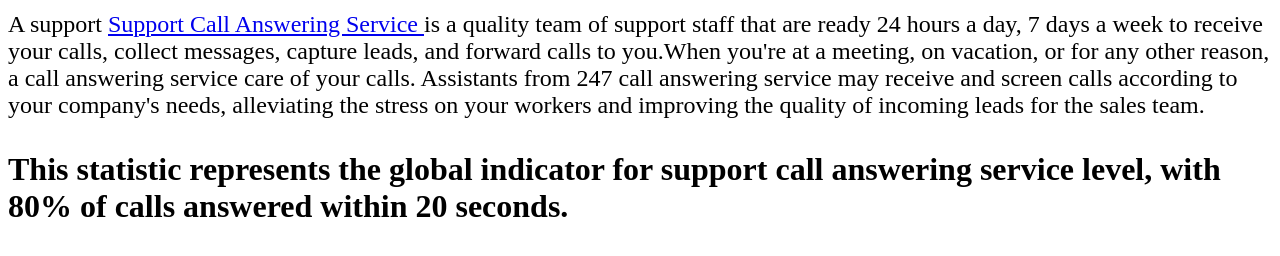
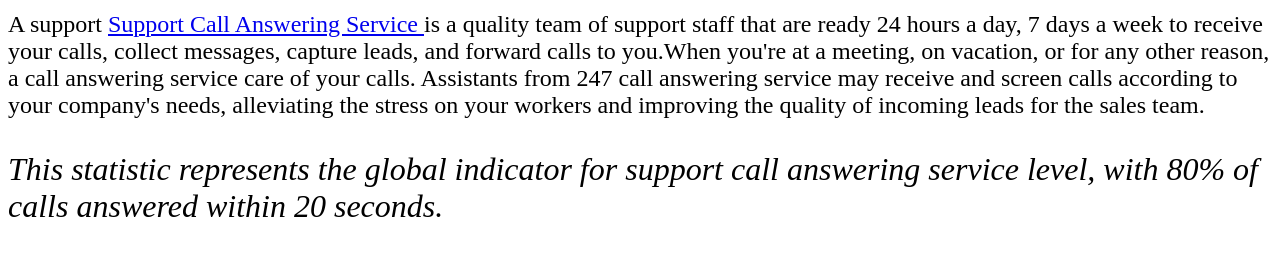
Before and after one commit to callcenterbd/article, a plain HTML site: page index.html in a window 1280 px wide. Shown: the part 66-322 px from the top of the page. Drawn offline with Linux system fonts and the light colour scheme.

Commit message:
Update index.html

```diff
--- a/index.html
+++ b/index.html
@@ -11,4 +11,4 @@
 
 </font>
 
- <p> <b> This statistic represents the global indicator for support call answering service level, with 80% of calls answered within 20 seconds. </b> </p>
+ <p> <i> This statistic represents the global indicator for support call answering service level, with 80% of calls answered within 20 seconds. </i> </p>
```
